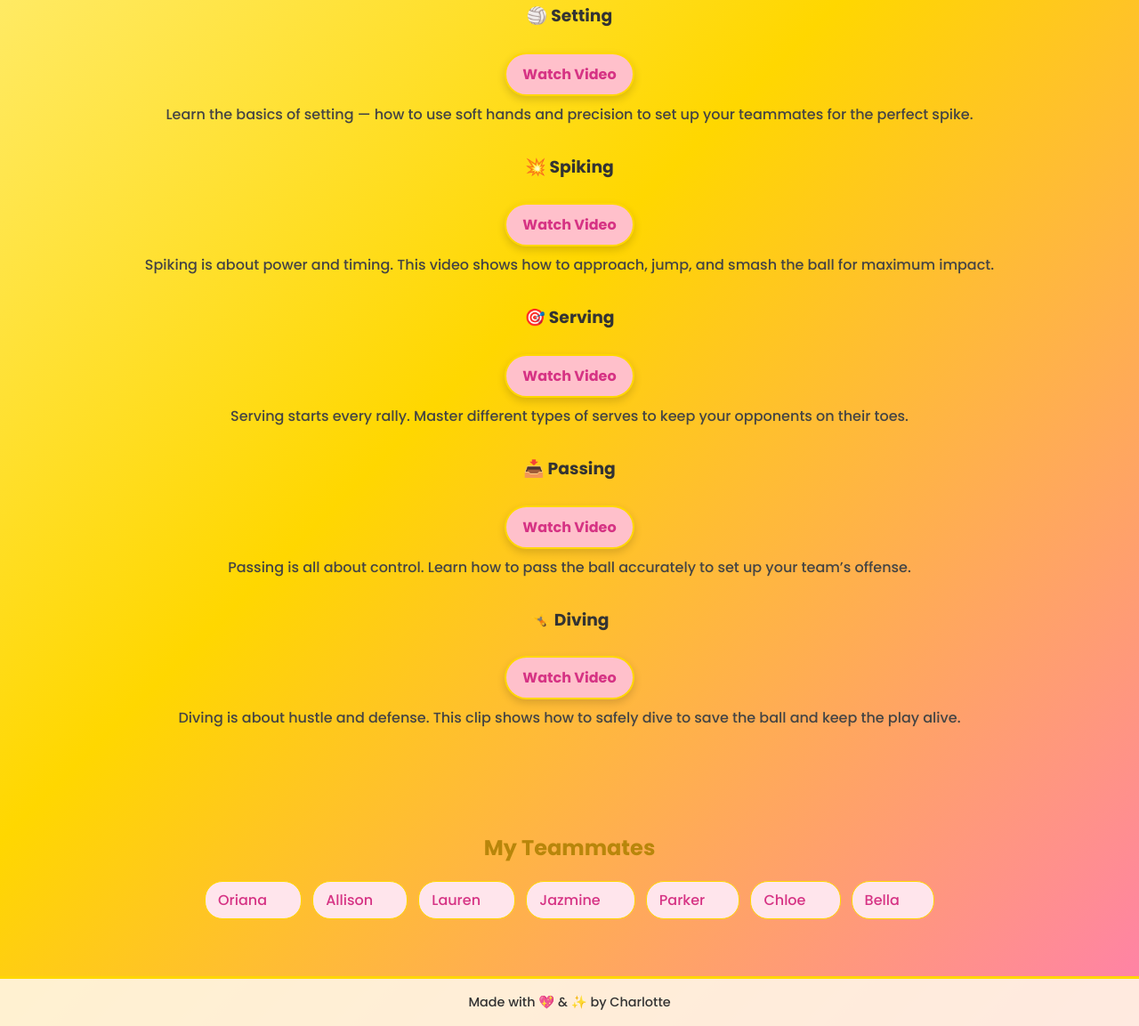
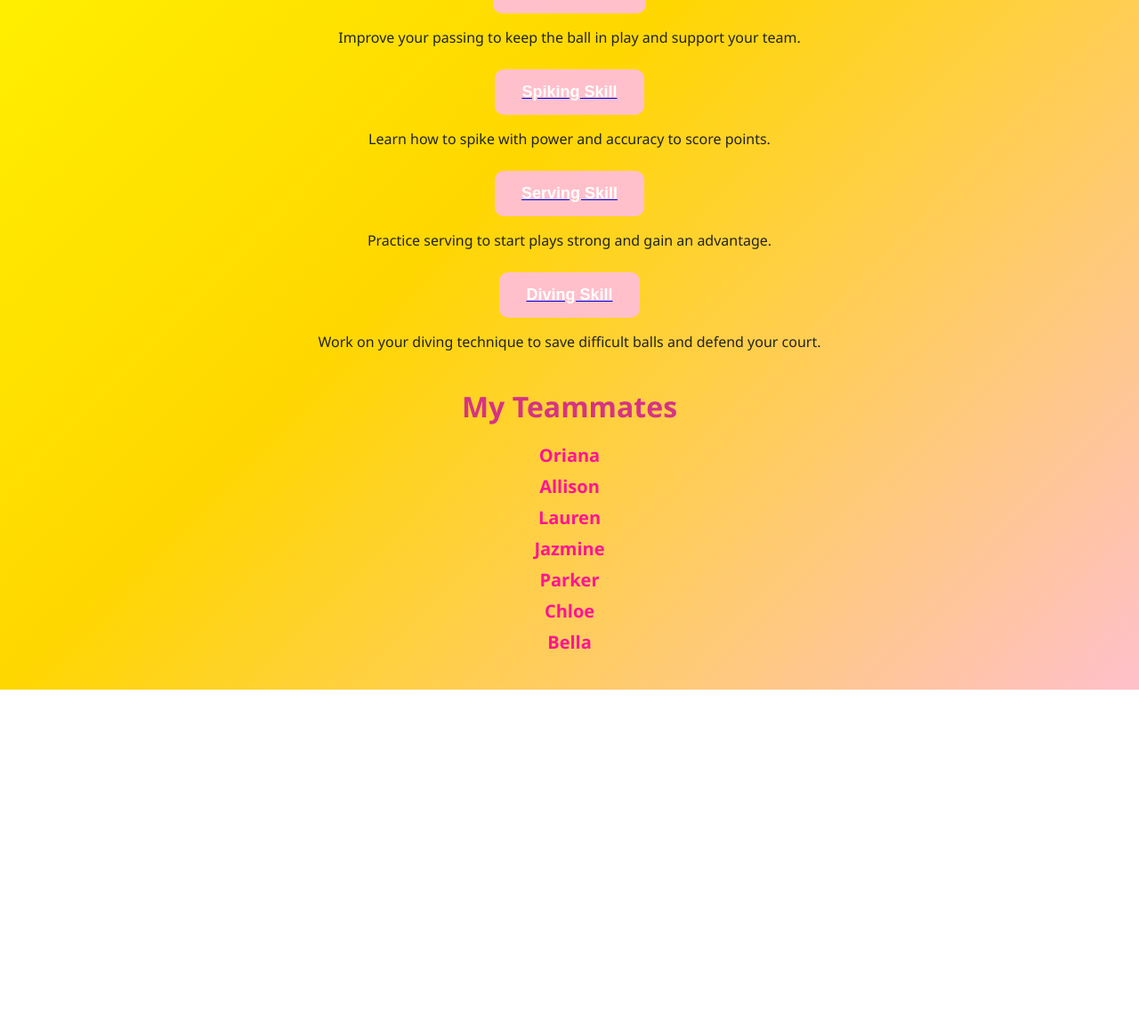
Before and after one commit to 31edwach/volleyball-, a plain HTML site: page index.html in a window 1280 px wide. Shown: the part 545-1698 px from the top of the page at 89% size. After the commit the page ends 1320 px from the top, so only its background shows below. Drawn offline with Linux system fonts and the light colour scheme.

Commit message:
Update index.html

```diff
--- a/index.html
+++ b/index.html
@@ -4,198 +4,119 @@
   <meta charset="UTF-8">
   <meta name="viewport" content="width=device-width, initial-scale=1.0">
   <title>Charlotte's Volleyball Profile</title>
-
-  <!-- Google Fonts -->
-  <link href="https://fonts.googleapis.com/css2?family=Great+Vibes&family=Poppins:wght@300;500;700&display=swap" rel="stylesheet">
-
   <style>
     body {
-      font-family: 'Poppins', sans-serif;
       margin: 0;
-      padding: 0;
-      background: linear-gradient(135deg, #fff59d, #ffd700, #ff80ab);
+      font-family: 'Segoe UI', Tahoma, Geneva, Verdana, sans-serif;
+      background: linear-gradient(to bottom right, yellow, gold, pink);
+      color: #333;
       text-align: center;
+    }
+    header {
+      padding: 30px;
+    }
+    header img {
+      width: 180px;
+      height: 180px;
+      border-radius: 50%;
+      border: 5px solid gold;
+      object-fit: cover;
+    }
+    h1 {
+      font-family: 'Brush Script MT', cursive;
+      font-size: 60px;
+      color: #ff69b4;
+      margin: 20px 0 10px;
+    }
+    p.bio {
+      font-size: 20px;
+      font-style: italic;
+      color: #444;
+    }
+    section {
+      margin: 40px auto;
+      width: 80%;
+      max-width: 900px;
+    }
+    h2 {
+      color: #d63384;
+      font-size: 32px;
+      margin-bottom: 15px;
+    }
+    .skills button {
+      display: block;
+      margin: 15px auto;
+      padding: 15px 30px;
+      font-size: 18px;
+      border: none;
+      border-radius: 10px;
+      background: pink;
+      color: white;
+      font-weight: bold;
+      transition: transform 0.2s;
+      cursor: pointer;
+    }
+    .skills button:hover {
+      transform: scale(1.1);
+      background: gold;
       color: #333;
     }
-
-    header {
-      padding: 2rem;
-      border-bottom: 4px solid gold;
-      background: rgba(255, 245, 230, 0.8);
+    .description {
+      font-size: 16px;
+      margin-bottom: 25px;
+      color: #222;
     }
-
-    .profile-pic {
-      width: 200px;
-      height: 200px;
-      border-radius: 50%;
-      margin: 20px auto;
-      border: 5px solid gold;
-      background: url('https://i.ibb.co/Lnd08rQ/sunset-beach.jpg') center/cover no-repeat;
-      box-shadow: 0 6px 14px rgba(0,0,0,0.25);
+    ul.teammates {
+      list-style: none;
+      padding: 0;
+      font-size: 20px;
     }
-
-    h1 {
-      font-family: 'Great Vibes', cursive;
-      font-size: 3rem;
-      color: #d63384;
-      margin: 0.5rem 0;
-    }
-
-    .bio {
-      font-size: 1.2rem;
-      color: #5c3d2e;
-      margin-bottom: 1rem;
-    }
-
-    section {
-      padding: 2rem;
-    }
-
-    h2 {
-      color: #b8860b;
-      margin-bottom: 1rem;
-    }
-
-    .video-section {
-      margin-bottom: 2rem;
-    }
-
-    .video-section p {
-      margin-top: 0.5rem;
-      font-size: 1rem;
-      color: #444;
-    }
-
-    .video-links a {
-      display: inline-block;
-      margin-top: 0.5rem;
-      background: pink;
-      border: 2px solid gold;
-      border-radius: 25px;
-      padding: 10px 18px;
-      text-decoration: none;
-      font-weight: 600;
-      color: #d63384;
-      box-shadow: 0 4px 10px rgba(0,0,0,0.15);
-      transition: transform 0.2s, background 0.2s;
-    }
-
-    .video-links a:hover {
-      transform: scale(1.07);
-      background: #ffe5ec;
-    }
-
-    .teammates {
-      display: flex;
-      flex-wrap: wrap;
-      justify-content: center;
-      gap: 12px;
-      margin-top: 20px;
-    }
-
-    .teammate {
-      background: #ffe5ec;
-      border: 1px solid gold;
-      border-radius: 20px;
-      padding: 8px 14px;
-      font-weight: 500;
-      color: #d63384;
-      position: relative;
-      transition: transform 0.3s, background 0.3s, color 0.3s;
-      cursor: pointer;
-    }
-
-    .teammate::after {
-      content: " 🏐";
-      opacity: 0;
-      transition: opacity 0.3s ease-in-out;
-    }
-
-    .teammate:hover {
-      transform: scale(1.15);
-      background: gold;
-      color: white;
-    }
-
-    .teammate:hover::after {
-      opacity: 1;
-    }
-
-    footer {
-      padding: 1rem;
-      background: rgba(255, 245, 230, 0.9);
-      border-top: 3px solid gold;
-      font-size: 0.9rem;
-      margin-top: 2rem;
+    ul.teammates li {
+      margin: 8px 0;
+      color: #ff1493;
+      font-weight: bold;
     }
   </style>
 </head>
 <body>
   <header>
-    <div class="profile-pic"></div>
+    <img src="github sunset.png" alt="Charlotte's Profile Picture">
     <h1>Charlotte</h1>
     <p class="bio">I love volleyball and hanging out with friends</p>
   </header>
 
   <section>
     <h2>Volleyball Skills</h2>
+    <div class="skills">
+      <p class="description">Learn the essential volleyball skills with these videos:</p>
+      <a href="https://www.youtube.com/shorts/UymwFa06dhU" target="_blank"><button>Setting Skill</button></a>
+      <p class="description">Master the art of setting to deliver perfect assists for your teammates.</p>
 
-    <div class="video-section">
-      <h3>🏐 Setting</h3>
-      <div class="video-links">
-        <a href="https://www.youtube.com/shorts/UymwFa06dhU" target="_blank">Watch Video</a>
-      </div>
-      <p>Learn the basics of setting — how to use soft hands and precision to set up your teammates for the perfect spike.</p>
-    </div>
+      <a href="https://www.youtube.com/shorts/gNDh5v_avcA" target="_blank"><button>Passing Skill</button></a>
+      <p class="description">Improve your passing to keep the ball in play and support your team.</p>
 
-    <div class="video-section">
-      <h3>💥 Spiking</h3>
-      <div class="video-links">
-        <a href="https://www.youtube.com/shorts/q42TkAIJdho" target="_blank">Watch Video</a>
-      </div>
-      <p>Spiking is about power and timing. This video shows how to approach, jump, and smash the ball for maximum impact.</p>
-    </div>
+      <a href="https://www.youtube.com/shorts/q42TkAIJdho" target="_blank"><button>Spiking Skill</button></a>
+      <p class="description">Learn how to spike with power and accuracy to score points.</p>
 
-    <div class="video-section">
-      <h3>🎯 Serving</h3>
-      <div class="video-links">
-        <a href="https://www.youtube.com/shorts/3rf0ZTwn7H" target="_blank">Watch Video</a>
-      </div>
-      <p>Serving starts every rally. Master different types of serves to keep your opponents on their toes.</p>
-    </div>
+      <a href="https://www.youtube.com/shorts/3rf0ZTwn7H" target="_blank"><button>Serving Skill</button></a>
+      <p class="description">Practice serving to start plays strong and gain an advantage.</p>
 
-    <div class="video-section">
-      <h3>📥 Passing</h3>
-      <div class="video-links">
-        <a href="https://www.youtube.com/shorts/gNDh5v_avcA" target="_blank">Watch Video</a>
-      </div>
-      <p>Passing is all about control. Learn how to pass the ball accurately to set up your team’s offense.</p>
-    </div>
-
-    <div class="video-section">
-      <h3>🤸 Diving</h3>
-      <div class="video-links">
-        <a href="https://www.youtube.com/shorts/9zvRnaWP0sQ" target="_blank">Watch Video</a>
-      </div>
-      <p>Diving is about hustle and defense. This clip shows how to safely dive to save the ball and keep the play alive.</p>
+      <a href="https://www.youtube.com/shorts/9zvRnaWP0sQ" target="_blank"><button>Diving Skill</button></a>
+      <p class="description">Work on your diving technique to save difficult balls and defend your court.</p>
     </div>
   </section>
 
   <section>
     <h2>My Teammates</h2>
-    <div class="teammates">
-      <div class="teammate">Oriana</div>
-      <div class="teammate">Allison</div>
-      <div class="teammate">Lauren</div>
-      <div class="teammate">Jazmine</div>
-      <div class="teammate">Parker</div>
-      <div class="teammate">Chloe</div>
-      <div class="teammate">Bella</div>
-    </div>
+    <ul class="teammates">
+      <li>Oriana</li>
+      <li>Allison</li>
+      <li>Lauren</li>
+      <li>Jazmine</li>
+      <li>Parker</li>
+      <li>Chloe</li>
+      <li>Bella</li>
+    </ul>
   </section>
-
-  <footer>
-    Made with 💖 & ✨ by Charlotte
-  </footer>
 </body>
 </html>
```
